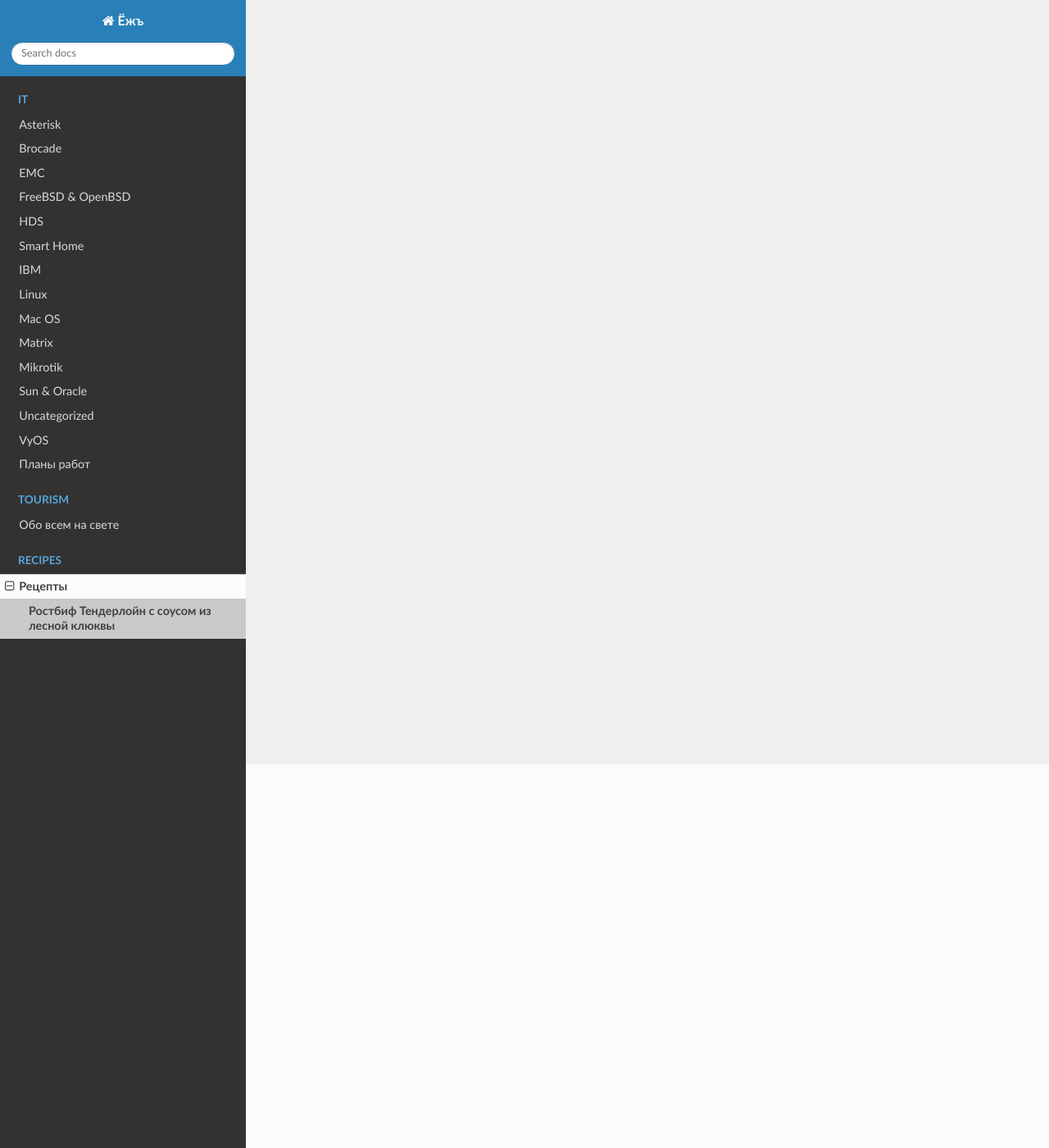
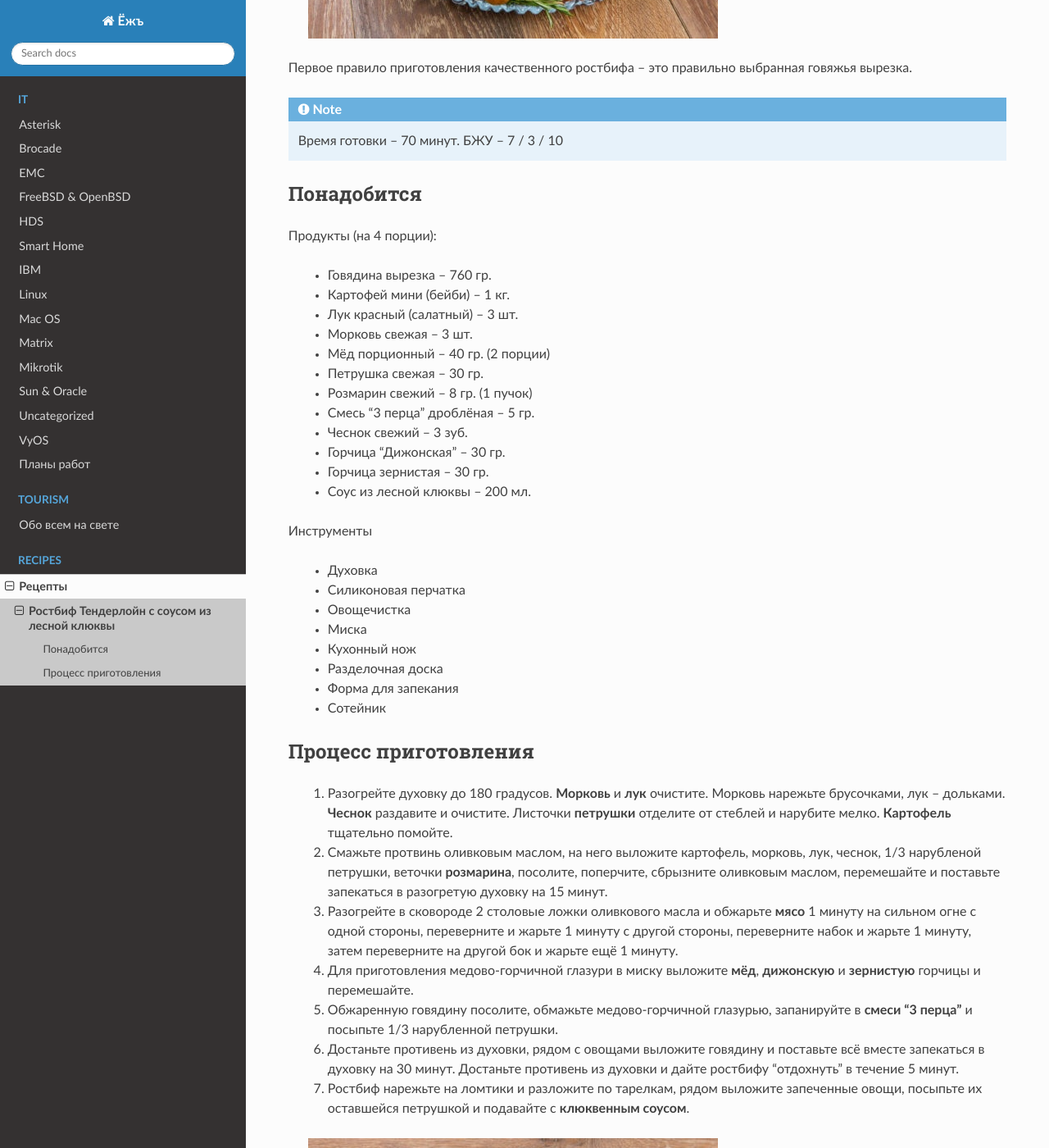
Before and after one commit to jeffscrum/jeffscrum.github.io, a Sphinx documentation site: the page built from source/recipes/rostbif-tenderloin-and-cranberry-sauce.rst, in a window 1280 px wide and 1400 px high, scrolled down 468 px. Shown: the whole window at 82% size. Built offline with Sphinx 7.4.7 and the Read the Docs theme 2.0.0, drawn with Linux system fonts in a browser that asks for light colours; some of the changed text lies outside the part shown.

Commit message:
rostbif-tenderloin-and-cranberry-sauce

```diff
--- a/source/recipes/rostbif-tenderloin-and-cranberry-sauce.rst
+++ b/source/recipes/rostbif-tenderloin-and-cranberry-sauce.rst
@@ -8,11 +8,65 @@
 Ростбиф Тендерлойн с соусом из лесной клюквы
 ============================================
 
+  .. image:: /images/rostbif-0.jpeg
 
+Первое правило приготовления качественного ростбифа – это правильно выбранная говяжья вырезка.
 
+.. note:: Время готовки -- 70 минут. БЖУ -- 7 / 3 / 10
 
+Понадобится
+-----------
+
+Продукты (на 4 порции):
+
+  - Говядина вырезка -- 760 гр.
+  - Картофей мини (бейби) -- 1 кг.
+  - Лук красный (салатный) -- 3 шт.
+  - Морковь свежая -- 3 шт.
+  - Мёд порционный -- 40 гр. (2 порции)
+  - Петрушка свежая -- 30 гр.
+  - Розмарин свежий -- 8 гр. (1 пучок)
+  - Смесь "3 перца" дроблёная -- 5 гр.
+  - Чеснок свежий -- 3 зуб.
+  - Горчица "Дижонская" -- 30 гр.
+  - Горчица зернистая -- 30 гр.
+  - Соус из лесной клюквы -- 200 мл.
+
+Инструменты
+
+  - Духовка
+  - Силиконовая перчатка
+  - Овощечистка
+  - Миска
+  - Кухонный нож
+  - Разделочная доска
+  - Форма для запекания
+  - Сотейник
+
+Процесс приготовления
+---------------------
+
+  1. Разогрейте духовку до 180 градусов. **Морковь** и **лук** очистите. Морковь нарежьте брусочками, лук -- дольками. **Чеснок** раздавите и очистите. Листочки **петрушки** отделите от стеблей и нарубите мелко. **Картофель** тщательно помойте.
+  2. Смажьте протвинь оливковым маслом, на него выложите картофель, морковь, лук, чеснок, 1/3 нарубленой петрушки, веточки **розмарина**, посолите, поперчите, сбрызните оливковым маслом, перемешайте и поставьте запекаться в разогретую духовку на 15 минут.
+  3. Разогрейте в сковороде 2 столовые ложки оливкового масла и обжарьте **мясо** 1 минуту на сильном огне с одной стороны, переверните и жарьте 1 минуту с другой стороны, переверните набок и жарьте 1 минуту, затем переверните на другой бок и жарьте ещё 1 минуту.
+  4. Для приготовления медово-горчичной глазури в миску выложите **мёд**, **дижонскую** и **зернистую** горчицы и перемешайте.
+  5. Обжаренную говядину посолите, обмажьте медово-горчичной глазурью, запанируйте в **смеси "3 перца"** и посыпьте 1/3 нарубленной петрушки.
+  6. Достаньте противень из духовки, рядом с овощами выложите говядину и поставьте всё вместе запекаться в духовку на 30 минут. Достаньте противень из духовки и дайте ростбифу "отдохнуть" в течение 5 минут.
+  7. Ростбиф нарежьте на ломтики и разложите по тарелкам, рядом выложите запеченные овощи, посыпьте их оставшейся петрушкой и подавайте с **клюквенным соусом**.
+
+  .. image:: /images/rostbif-1.jpeg
+
+  .. image:: /images/rostbif-2.jpeg
+
+  .. image:: /images/rostbif-3.jpeg
+
+  .. image:: /images/rostbif-4.jpeg
+
+  .. image:: /images/rostbif-5.jpeg
+
+  .. image:: /images/rostbif-6.jpeg
 
 
 ------------
 
-Оригинал рецепта -- chefmarket.ru
+Автор рецепта -- Лодыгина Юлия, шеф-повар chefmarket.ru
```
Also changed, not shown: source/images/rostbif-0.jpeg (added), source/images/rostbif-1.jpeg (added), source/images/rostbif-2.jpeg (added), source/images/rostbif-3.jpeg (added), source/images/rostbif-4.jpeg (added), source/images/rostbif-5.jpeg (added), source/images/rostbif-6.jpeg (added).
